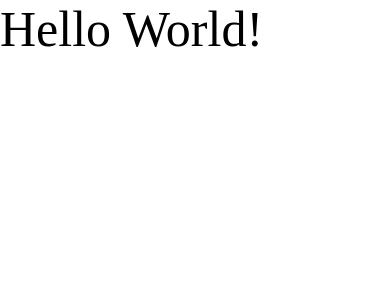
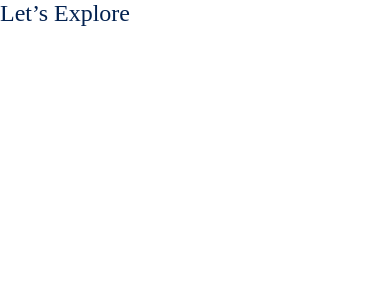
Before and after one commit to nvacheishvili/SocialMedia, a React Native app: screen / in a window 390 px wide. Shown: the top 300 px of the page. Built offline with nearby package versions, Linux system fonts and the light colour scheme.

Commit message:
created title component

```diff
--- a/App.js
+++ b/App.js
@@ -1,13 +1,11 @@
 import React from 'react';
-import {SafeAreaView, Text} from 'react-native';
-import {getFontFamily} from './assets/fonts/helper';
+import {SafeAreaView} from 'react-native';
+import Title from './components/Title/Title';
 
 const App = () => {
   return (
     <SafeAreaView>
-      <Text style={{fontSize: 50, fontFamily: getFontFamily('Inter', '100')}}>
-        Hello World!
-      </Text>
+      <Title title={'Let’s Explore'} />
     </SafeAreaView>
   );
 };
--- /dev/null
+++ b/components/Title/Title.js
@@ -0,0 +1,14 @@
+import React from 'react';
+import {Text} from 'react-native';
+
+import style from './style';
+import PropTypes from 'prop-types';
+const Title = props => {
+  return <Text style={style.title}>{props.title}</Text>;
+};
+
+Title.propTypes = {
+  title: PropTypes.string.isRequired,
+};
+
+export default Title;
--- /dev/null
+++ b/components/Title/style.js
@@ -0,0 +1,12 @@
+import {StyleSheet} from 'react-native';
+import {getFontFamily} from '../../assets/fonts/helper';
+
+const style = StyleSheet.create({
+  title: {
+    color: '#022150',
+    fontFamily: getFontFamily('Inter', '600'),
+    fontSize: 24,
+  },
+});
+
+export default style;
--- a/package.json
+++ b/package.json
@@ -10,6 +10,7 @@
     "test": "jest"
   },
   "dependencies": {
+    "prop-types": "^15.8.1",
     "react": "18.2.0",
     "react-native": "0.72.4"
   },
```
Also changed, not shown: 2 other files (tests, documents, lock files or other folders).
